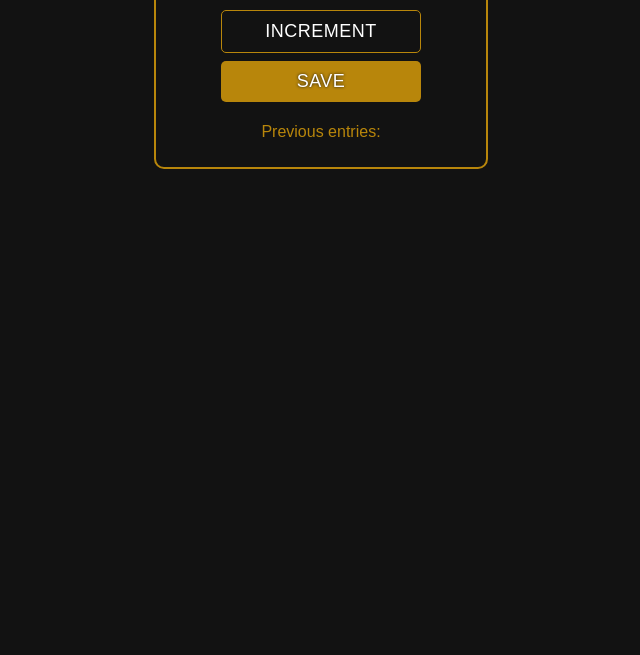
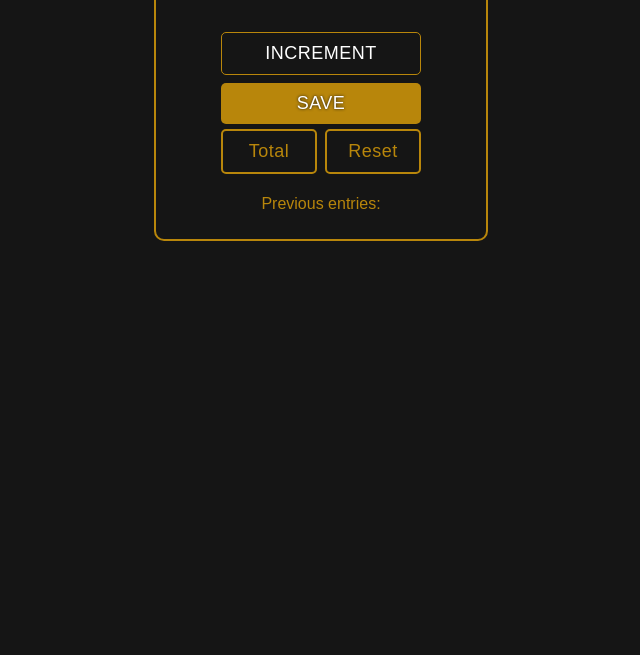
Before and after one commit to zshaffer1213/out-counter, a plain HTML site: page index.html in a window 1280 px wide. Shown: the part 145-800 px from the top of the page, without its empty margins (319-959 px from the left). Drawn offline with Linux system fonts and the light colour scheme; a web font is replaced by a local one.

Commit message:
UI update
Added 2 buttons and functionality

```diff
--- a/index.css
+++ b/index.css
@@ -1,5 +1,5 @@
 body {
-    background-color: #121212;
+    background-color: #151515;
     background-size: cover;
     font-family: "Poetsen One", sans-serif;
     font-weight: bold;
@@ -33,19 +33,19 @@ button {
 }
 
 #increment-btn {
-    background: #121212;
+    background: #151515;
     border: 1px solid darkgoldenrod;
     margin-bottom: 8px;
 }
 
 #save-btn {
     background: darkgoldenrod;
-    text-shadow: 0px 0px 3px #121212;
+    text-shadow: 0px 0px 3px #151515;
 }
 
 .counter-app {
     max-width: 250px;
-    margin: 0 auto;
+    margin: 30px auto 0;
     border: 2px solid;
     padding: 10px 40px;
     border-radius: 10px;
@@ -54,3 +54,18 @@ button {
 p {
     font-weight: normal;
 }
+
+.extra-btns {
+    margin: auto;
+    width: 200px;
+    display: flex;
+    gap: 8px;
+}
+
+
+#total-btn, #reset-btn {
+    background-color: #151515;
+    border: 2px solid darkgoldenrod;
+    color: darkgoldenrod;
+
+}
--- a/index.html
+++ b/index.html
@@ -7,11 +7,16 @@
     </head>
     <body>
         <div class="counter-app">
-            <h1>Out Counter</h1>
+            <h1 id="title-el">Out Counter</h1>
             <h2 id="count-el">0</h2>
             <button id="increment-btn" onclick="increment()">INCREMENT</button>
             <button id="save-btn" onclick="save()">SAVE</button>
+            <div class="extra-btns">
+                <button id="total-btn" onclick="totalCount()">Total</button>
+                <button id="reset-btn" onclick="reset()">Reset</button>
+            </div>
             <p id="save-el">Previous entries: </p>
+            <p id="all-counts-el"></p>
         </div>
         <script src="index.js">
             nnerText
--- a/index.js
+++ b/index.js
@@ -1,10 +1,14 @@
 let saveEl = document.getElementById("save-el")
 let countEl = document.getElementById("count-el")
+let titleEl = document.getElementById("title-el")
 let count = 0
+let totalCounter = 0
 
 function increment() {
     count += 1
+    totalCounter +=1
     countEl.textContent = count
+    titleEl.textContent = "Out Counter"
 }
 
 function save() {
@@ -12,4 +16,18 @@ function save() {
     saveEl.textContent += countStr
     countEl.textContent = 0
     count = 0
+    titleEl.textContent = "Out Counter"
 }
+
+function reset() {
+    count = 0
+    totalCounter = 0
+    saveEl.textContent  = "Previous entries: "
+    titleEl.textContent = "Out Counter"
+    countEl.textContent = count
+}
+
+function totalCount() {
+    countEl.textContent = totalCounter
+    titleEl.textContent = "Total Outs"
+}
```
